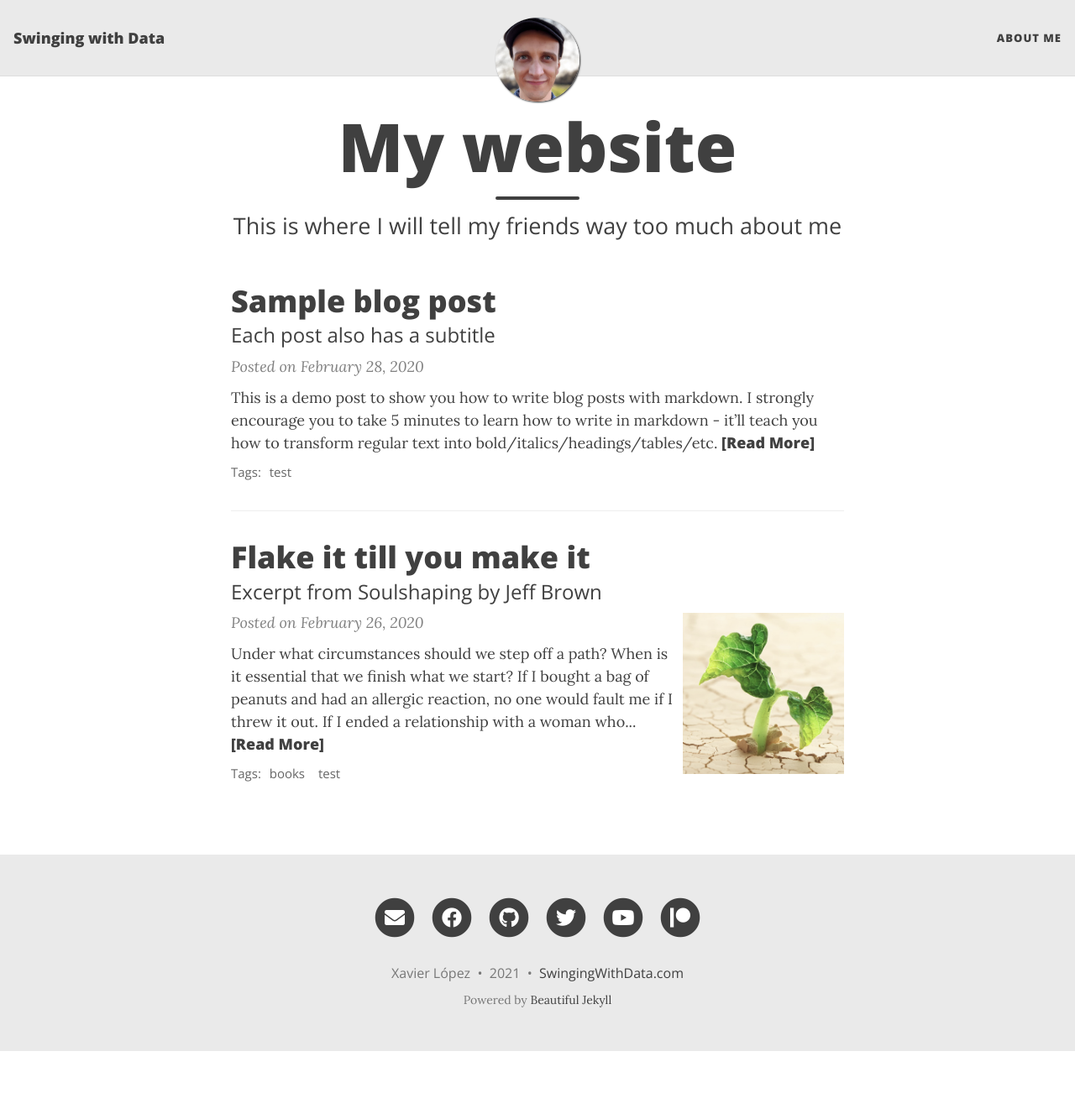
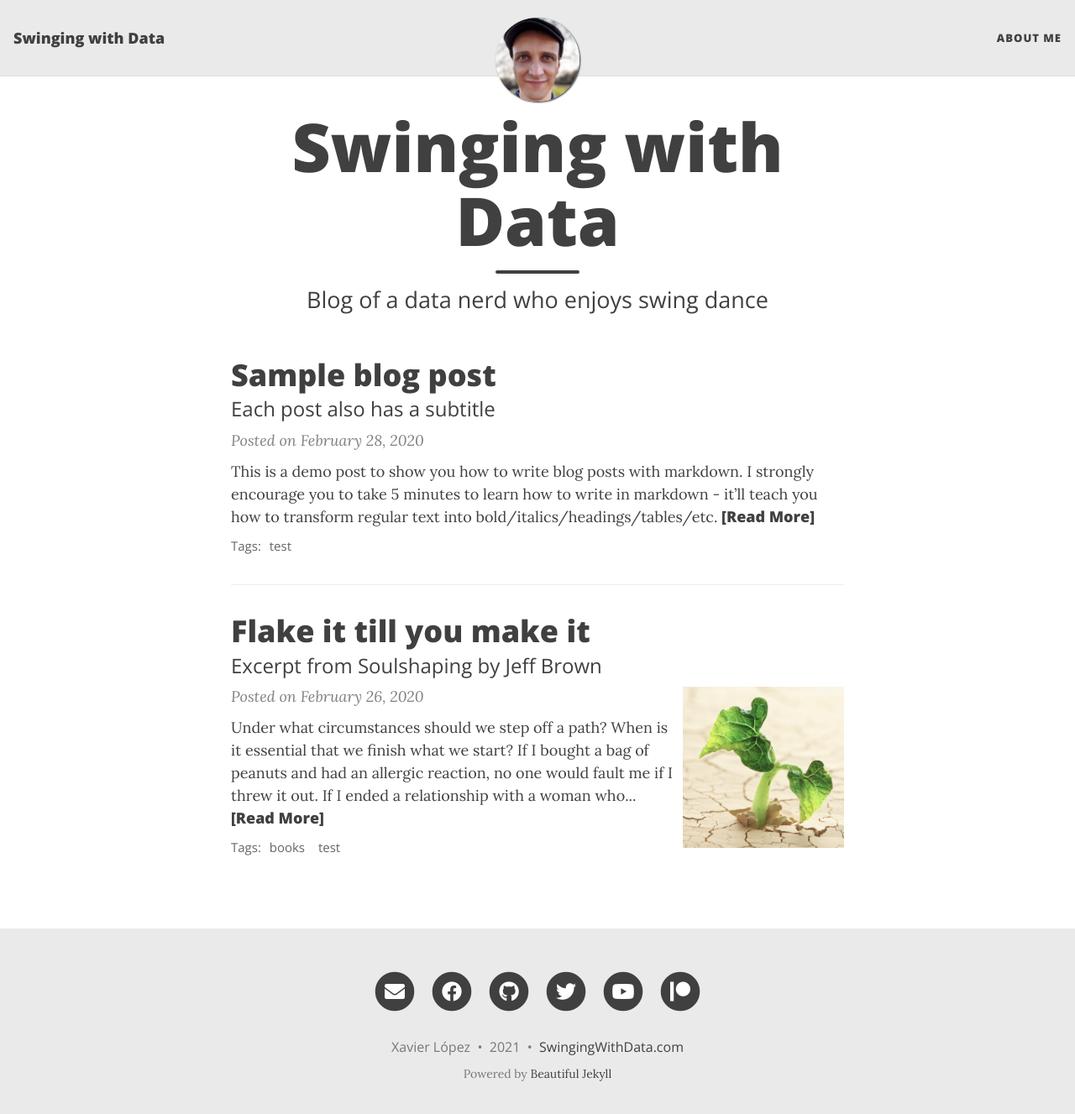
Before and after one commit to xavierlopeze/xavierlopeze.github.io, a Jekyll site: the page built from index.html, in a window 1280 px wide and 1340 px high. Shown: the top 1327 px of the window at 84% size. Built offline with Jekyll 4.4.1, drawn with Linux system fonts in a browser that asks for light colours; nearby versions of some CDN libraries; the list of posts is cut into pages by our own code.

Commit message:
Update index.html

```diff
--- a/index.html
+++ b/index.html
@@ -1,5 +1,5 @@
 ---
 layout: home
-title: My website
-subtitle: This is where I will tell my friends way too much about me
+title: Swinging with Data
+subtitle: Blog of a data nerd who enjoys swing dance
 ---
```
